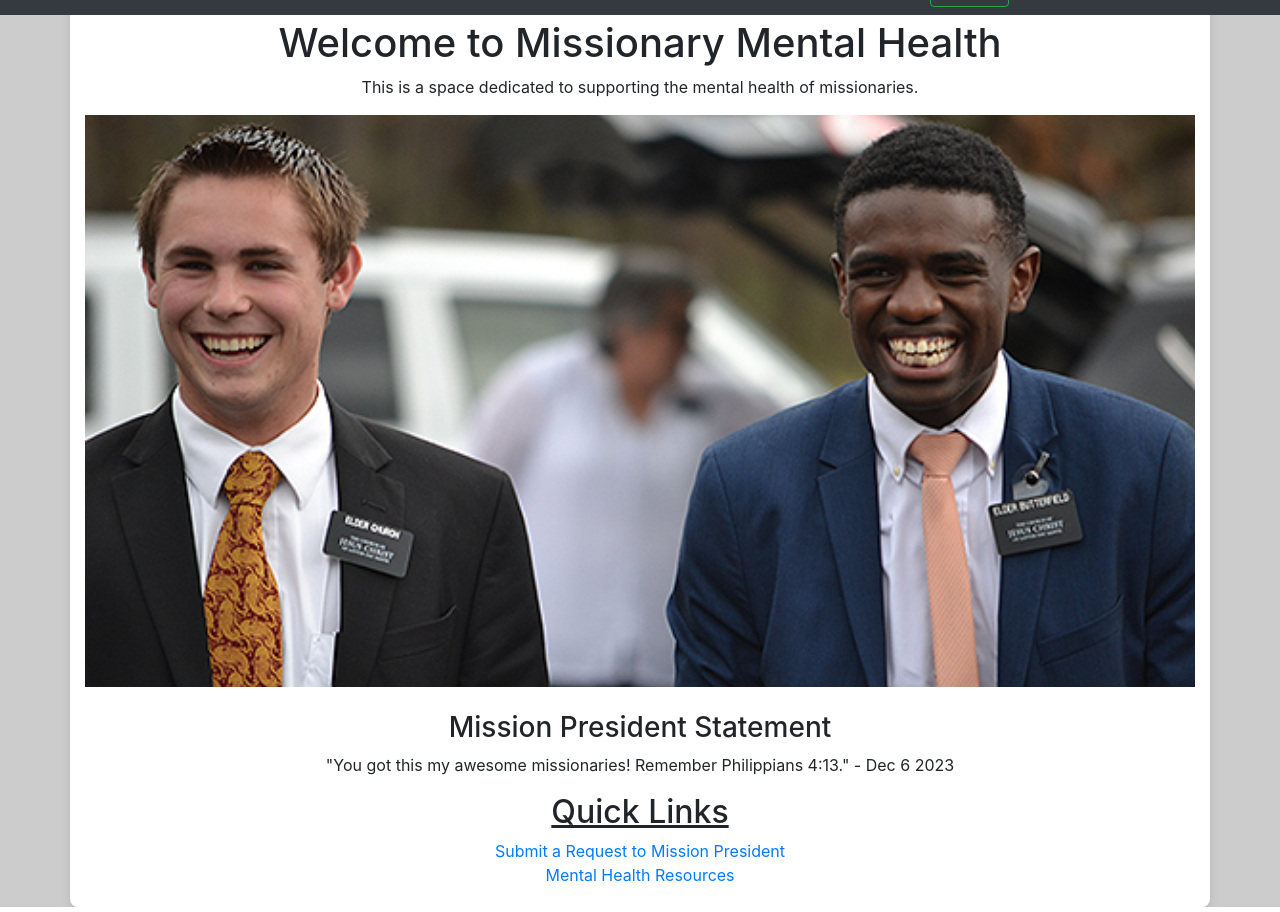
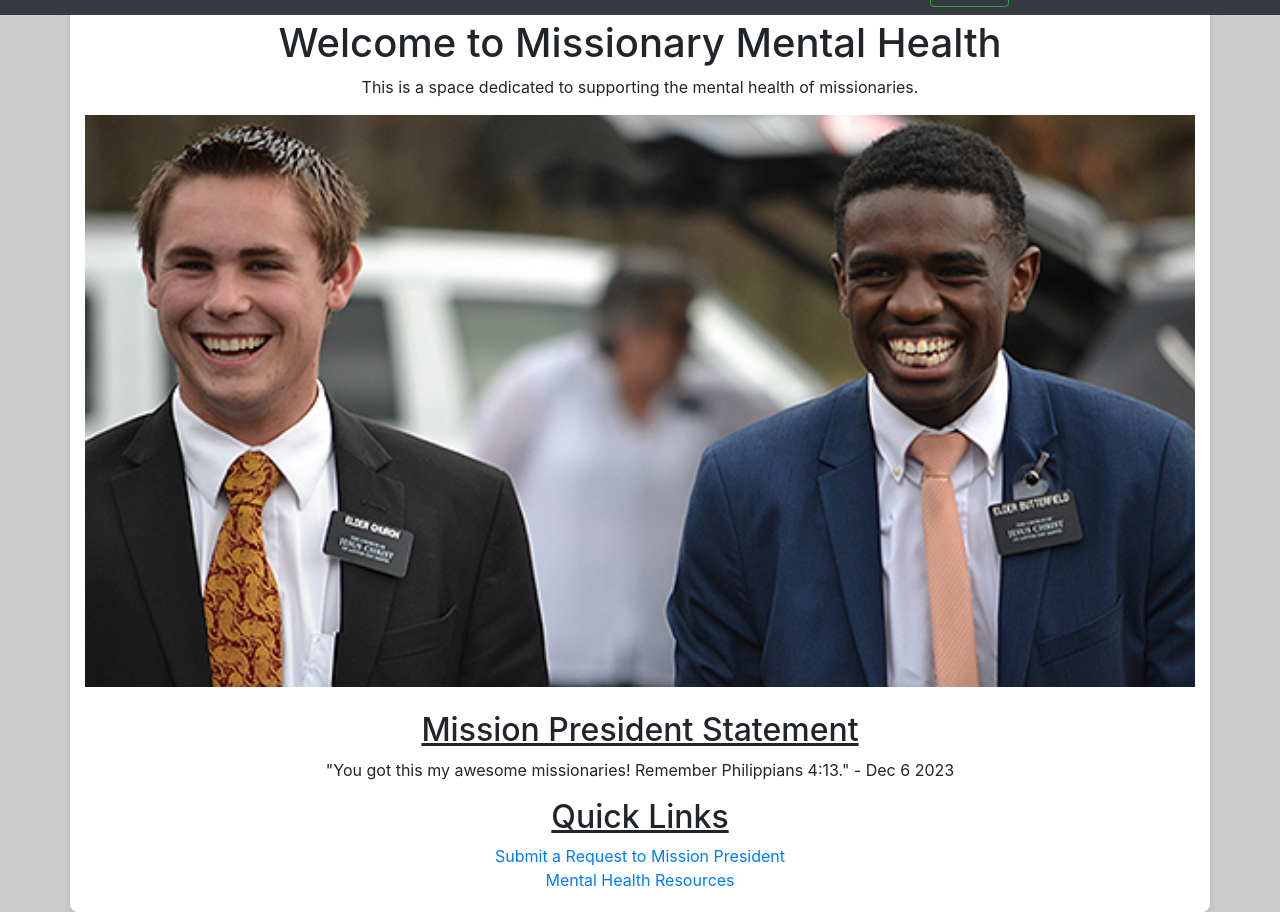
Before and after one commit to jblad99/missionary-mental-health, a Django app: page / in a window 1280 px wide. Shown: the part 77-989 px from the top of the page. Run offline with Django 4.2, Linux system fonts and the light colour scheme; some libraries are stand-ins or nearby versions.

Commit message:
small change

```diff
--- a/mental_health_app/templates/mental_health_app/home.html
+++ b/mental_health_app/templates/mental_health_app/home.html
@@ -11,7 +11,7 @@
   This is a space dedicated to supporting the mental health of missionaries.
 </p>
 <img width="100%" src="{% static 'img/' %}missionaries.jpg"><br><br>
-<h3>Mission President Statement</h3>
+<h2 style="text-decoration: underline;">Mission President Statement</h2>
 <p>
   "You got this my awesome missionaries! Remember Philippians 4:13." - Dec 6 2023
 </p>
```
